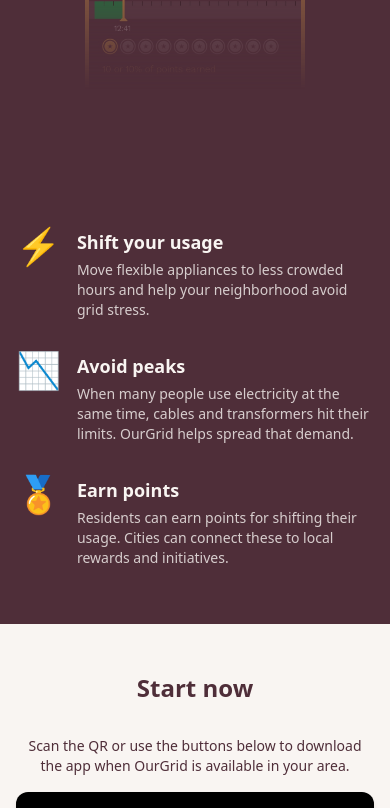
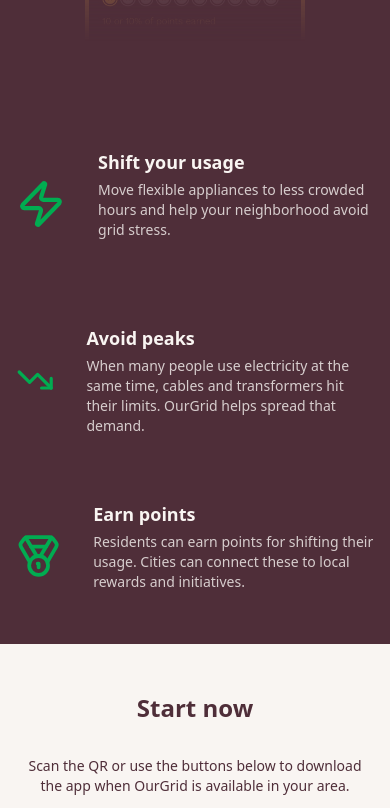
Before and after one commit to Marto8090/OurGrid_Website, a React (Vite) app in the folder client/: page /m in a window 390 px wide. Shown: the part 1098-1906 px from the top of the page. Built offline with nearby package versions, Linux system fonts and the light colour scheme.

Commit message:
Changes on the landing page , and the layout, adding new icons from lucid react and fixing most of the responsiveness of the page

```diff
--- a/client/src/components/Layout.jsx
+++ b/client/src/components/Layout.jsx
@@ -9,7 +9,7 @@ export default function Layout() {
       {/* Top navigation bar */}
       <Header />
 
-      <main className="flex-1 md:py-10">
+      <main className="flex-1 ">
         <Outlet />
       </main>
 
--- a/client/src/pages/Landing.jsx
+++ b/client/src/pages/Landing.jsx
@@ -3,6 +3,7 @@ import PhoneImage from "../assets/OurGrid1.png";
 import BackgroundVideo from "../assets/background.mov";
 import QR from "../assets/QR.jpeg";
 import Question from "../assets/question.png";
+import { TrendingDown, Medal, Zap } from "lucide-react";
 
 export default function Landing() {
   const { audience } = useAudience();
@@ -14,7 +15,7 @@ export default function Landing() {
 
   const heroSubtitle = isMunicipality
     ? "Help your city reduce grid stress, support local energy co-ops, and give residents a clear, fair way to join in."
-    : "Help your neighborhood avoid grid stress, save money, and get rewarded for using electricity at smarter moments.";
+    : "Help your neighborhood avoid grid stress  and get money using our app";
 
   return (
     <div className="space-y-0">
@@ -44,16 +45,22 @@ export default function Landing() {
       </section>
 
       {/* Spacer */}
-      <div className="h-12 md:h-20 bg-[#4F2E39]" />
+      <div className="h-10 md:h-18 bg-[#4F2E39]" />
 
 {/* SECTION 2 */}
-      <section className="bg-[#4F2E39] text-[#F9F5F2] pt-10 md:pt-12 pb-14 md:pb-20">
+<section className="bg-[#4F2E39] text-[#F9F5F2] pb-8 md:pb-10 lg:pb-4 xl:pb-0">
   <div className="max-w-6xl mx-auto px-4">
-          <div className="flex flex-col-reverse md:flex-row items-center md:items-start md:justify-center gap-8 md:gap-10 lg:gap-12">
+    <div className="flex flex-col-reverse md:flex-row items-center md:items-start md:justify-center md:gap-10 lg:gap-12">
+
       {/* Bullets */}
-            <div className="w-full md:w-7/12 space-y-8 md:pr-2">
-              <div className="flex items-start gap-4 md:gap-5">
-                <span className="text-4xl md:text-6xl leading-none">⚡</span>
+      <div className="w-full md:w-7/12 space-y-16 md:pr-2">
+
+        {/* 1. Shift your usage */}
+        <div className="flex items-start gap-8 md:gap-9">
+          <div className="w-28 h-28 md:w-32 md:h-32 lg:w-36 lg:h-36 flex items-center justify-center">
+            <Zap className="w-full h-full text-[#01AC51]" />
+          </div>
+
           <div>
             <p className="font-semibold text-lg md:text-2xl">Shift your usage</p>
             <p className="text-[#F9F5F2]/80 text-sm md:text-base mt-1">
@@ -62,8 +69,12 @@ export default function Landing() {
           </div>
         </div>
 
-              <div className="flex items-start gap-4 md:gap-5">
-                <span className="text-4xl md:text-6xl leading-none">📉</span>
+        {/* 2. Avoid peaks */}
+        <div className="flex items-start gap-8 md:gap-9">
+          <div className="w-28 h-28 md:w-32 md:h-32 lg:w-36 lg:h-36 flex items-center justify-center">
+            <TrendingDown className="w-full h-full text-[#01AC51]" />
+          </div>
+
           <div>
             <p className="font-semibold text-lg md:text-2xl">Avoid peaks</p>
             <p className="text-[#F9F5F2]/80 text-sm md:text-base mt-1">
@@ -73,8 +84,12 @@ export default function Landing() {
           </div>
         </div>
 
-              <div className="flex items-start gap-4 md:gap-5">
-                <span className="text-4xl md:text-6xl leading-none">🏅</span>
+        {/* 3. Earn points */}
+        <div className="flex items-start gap-8 md:gap-9">
+          <div className="w-28 h-28 md:w-32 md:h-32 lg:w-36 lg:h-36 flex items-center justify-center">
+            <Medal className="w-full h-full text-[#01AC51]" />
+          </div>
+
           <div>
             <p className="font-semibold text-lg md:text-2xl">Earn points</p>
             <p className="text-[#F9F5F2]/80 text-sm md:text-base mt-1">
@@ -83,6 +98,7 @@ export default function Landing() {
             </p>
           </div>
         </div>
+
       </div>
 
       {/* Phone */}
@@ -108,9 +124,11 @@ export default function Landing() {
           />
         </div>
       </div>
+
     </div>
   </div>
 </section>
+
 
       {/* SECTION 3 */}
       <section className="bg-[#F9F5F2] text-[#4F2E39] py-12 md:py-18">
```
Lines whose indentation alone changed are shown as unchanged.
